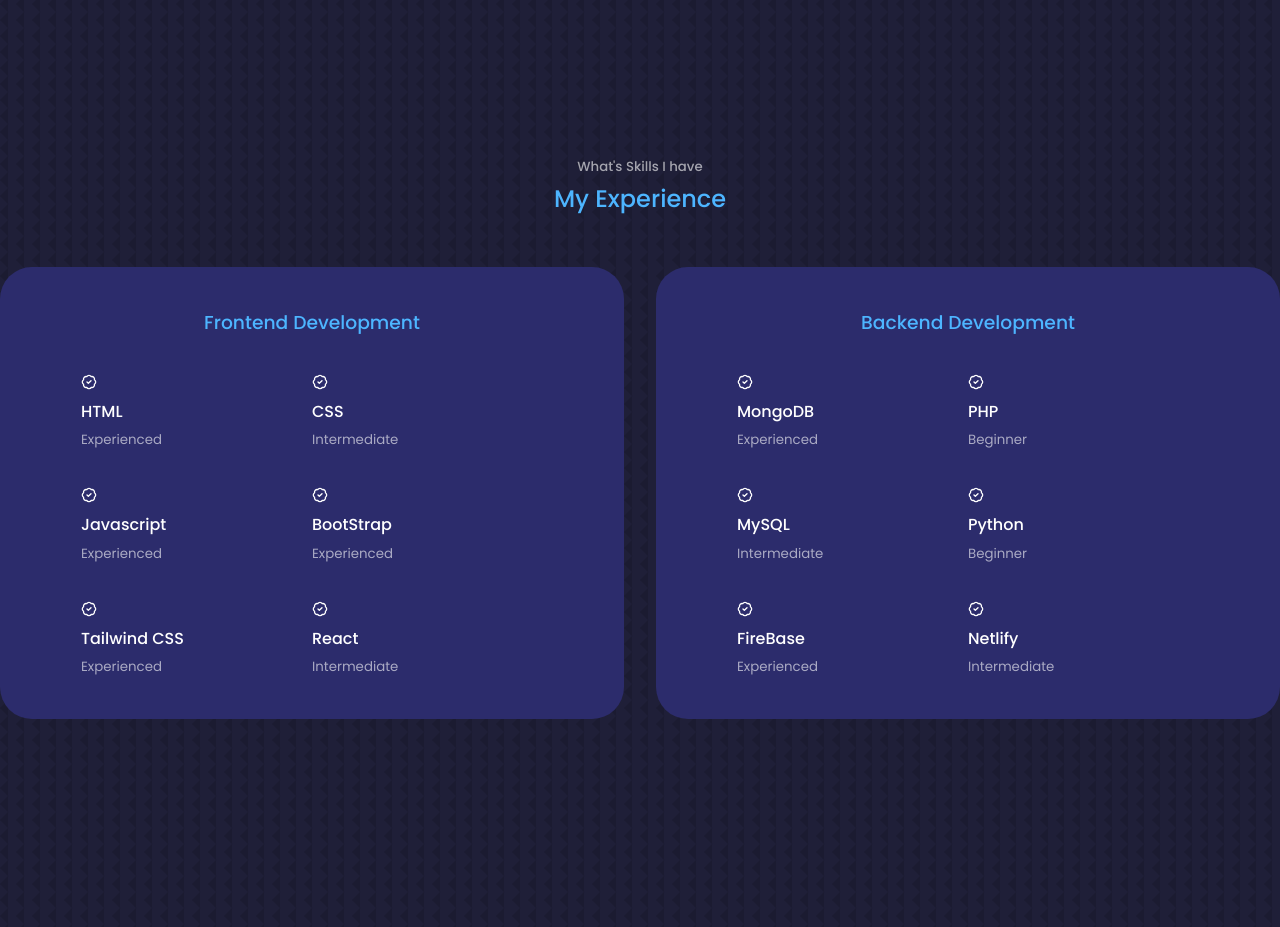
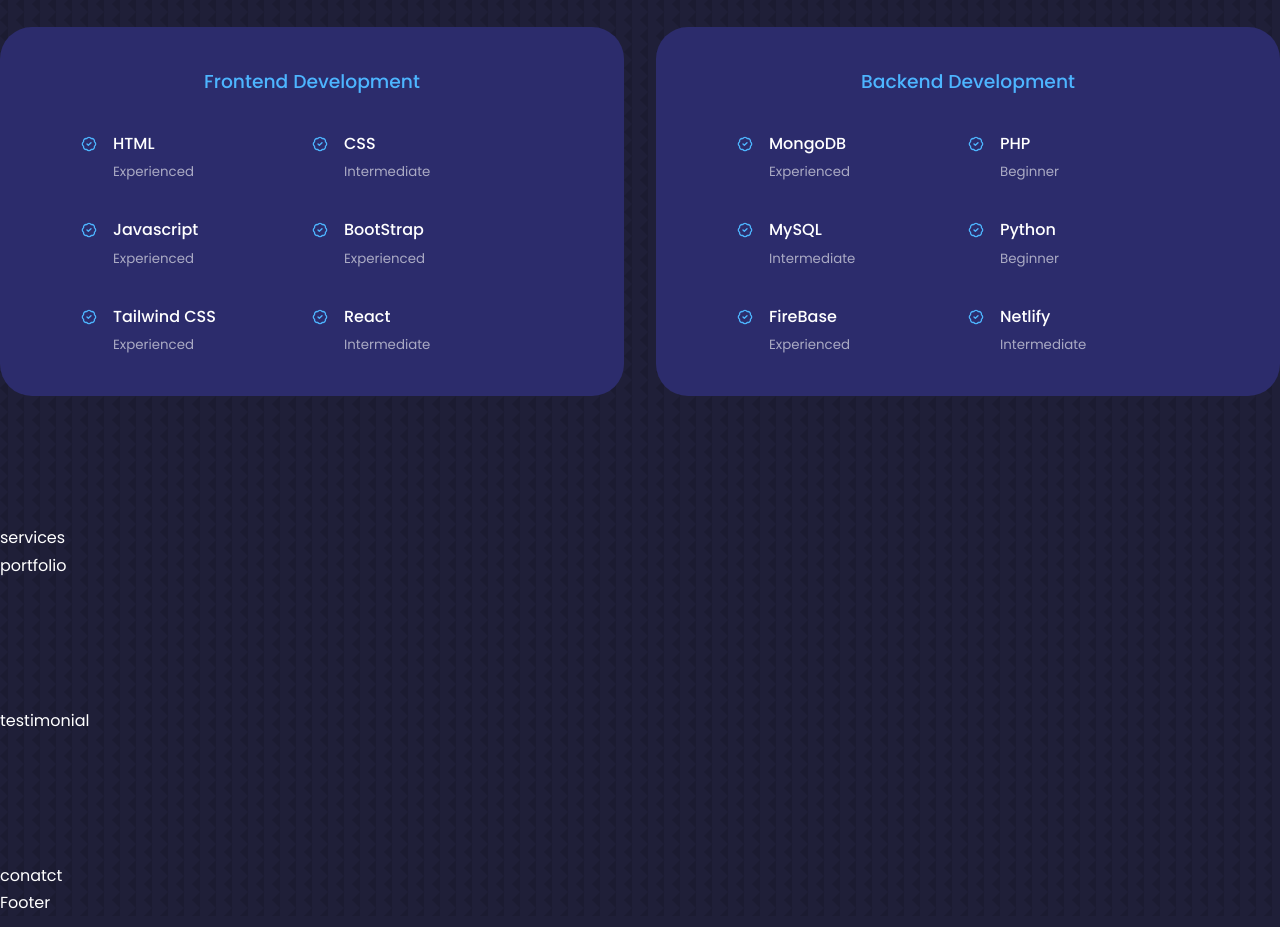
Before and after one commit to Utsho2848/Portfolio-website, a React (Create React App) app: page / in a window 1280 px wide. Shown: the part 1700-2627 px from the top of the page. Built offline with nearby package versions, Linux system fonts and the light colour scheme.

Commit message:
experience section added successfully

```diff
--- a/src/components/experience/Experience.jsx
+++ b/src/components/experience/Experience.jsx
@@ -13,39 +13,42 @@ const Experience = () => {
                     <h3>Frontend Development</h3>
                     <div className="experience_content">
                         <article className="experience_details">
-                            <LuBadgeCheck />
-                            <h4>HTML</h4>
-                            <small className='text-light'>Experienced</small>
+                            <LuBadgeCheck className='experience_details_icon' />
+                            <div><h4>HTML</h4>
+                                <small className='text-light'>Experienced</small></div>
+                        </article>
+
+
+                        <article className="experience_details">
+                            <LuBadgeCheck className='experience_details_icon' />
+                            <div><h4>CSS</h4>
+                                <small className='text-light'>Intermediate</small></div>
                         </article>
 
                         <article className="experience_details">
-                            <LuBadgeCheck />
-                            <h4>CSS</h4>
-                            <small className='text-light'>Intermediate</small>
+                            <LuBadgeCheck className='experience_details_icon' />
+                            <div><h4>Javascript</h4>
+                                <small className='text-light'>Experienced</small></div>
                         </article>
 
                         <article className="experience_details">
-                            <LuBadgeCheck />
-                            <h4>Javascript</h4>
-                            <small className='text-light'>Experienced</small>
+                            <LuBadgeCheck className='experience_details_icon' />
+                            <div>
+                                <h4>BootStrap</h4>
+                                <small className='text-light'>Experienced</small>
+                            </div>
                         </article>
 
                         <article className="experience_details">
-                            <LuBadgeCheck />
-                            <h4>BootStrap</h4>
-                            <small className='text-light'>Experienced</small>
+                            <LuBadgeCheck className='experience_details_icon' />
+                            <div><h4>Tailwind CSS</h4>
+                                <small className='text-light'>Experienced</small></div>
                         </article>
 
                         <article className="experience_details">
-                            <LuBadgeCheck />
-                            <h4>Tailwind CSS</h4>
-                            <small className='text-light'>Experienced</small>
-                        </article>
-
-                        <article className="experience_details">
-                            <LuBadgeCheck />
-                            <h4>React</h4>
-                            <small className='text-light'>Intermediate</small>
+                            <LuBadgeCheck className='experience_details_icon' />
+                            <div><h4>React</h4>
+                                <small className='text-light'>Intermediate</small></div>
                         </article>
 
                     </div>
@@ -55,39 +58,39 @@ const Experience = () => {
                     <h3>Backend Development</h3>
                     <div className="experience_content">
                         <article className="experience_details">
-                            <LuBadgeCheck />
-                            <h4>MongoDB</h4>
-                            <small className='text-light'>Experienced</small>
+                            <LuBadgeCheck className='experience_details_icon' />
+                            <div><h4>MongoDB</h4>
+                                <small className='text-light'>Experienced</small></div>
                         </article>
 
                         <article className="experience_details">
-                            <LuBadgeCheck />
-                            <h4>PHP</h4>
-                            <small className='text-light'>Beginner</small>
+                            <LuBadgeCheck className='experience_details_icon' />
+                            <div><h4>PHP</h4>
+                                <small className='text-light'>Beginner</small></div>
                         </article>
 
                         <article className="experience_details">
-                            <LuBadgeCheck />
-                            <h4>MySQL</h4>
-                            <small className='text-light'>Intermediate</small>
+                            <LuBadgeCheck className='experience_details_icon' />
+                            <div><h4>MySQL</h4>
+                                <small className='text-light'>Intermediate</small></div>
                         </article>
 
                         <article className="experience_details">
-                            <LuBadgeCheck />
-                            <h4>Python</h4>
-                            <small className='text-light'>Beginner</small>
+                            <LuBadgeCheck className='experience_details_icon' />
+                            <div><h4>Python</h4>
+                                <small className='text-light'>Beginner</small></div>
                         </article>
 
                         <article className="experience_details">
-                            <LuBadgeCheck />
-                            <h4>FireBase</h4>
-                            <small className='text-light'>Experienced</small>
+                            <LuBadgeCheck className='experience_details_icon' />
+                            <div><h4>FireBase</h4>
+                                <small className='text-light'>Experienced</small></div>
                         </article>
 
                         <article className="experience_details">
-                            <LuBadgeCheck />
-                            <h4>Netlify</h4>
-                            <small className='text-light'>Intermediate</small>
+                            <LuBadgeCheck className='experience_details_icon' />
+                            <div><h4>Netlify</h4>
+                                <small className='text-light'>Intermediate</small></div>
                         </article>
 
                     </div>
--- a/src/components/experience/experience.css
+++ b/src/components/experience/experience.css
@@ -29,3 +29,42 @@
     grid-template-columns: 1fr 1fr;
     row-gap: 2rem;
 }
+
+.experience_details {
+    display: flex;
+    gap: 1rem;
+}
+
+.experience_details_icon {
+    margin-top: 6px;
+    color: var(--color-primary);
+}
+
+@media screen and (max-width:1024px) {
+    .experience_container {
+        grid-template-columns: 1fr;
+        gap: 2rem;
+    }
+
+    .experience_container>div {
+        width: 80%;
+        padding: 2rem;
+        margin: 0 auto;
+    }
+
+    .experience_content {
+        padding: 1rem;
+    }
+}
+
+@media screen and (max-width:600px) {
+    .experience_container {
+        gap: 1rem;
+        grid-template-columns: 1fr;
+    }
+
+    .experience_container>div {
+        width: 100%;
+        padding: 2rem 1rem;
+    }
+}
--- a/src/index.css
+++ b/src/index.css
@@ -62,7 +62,6 @@ h1 {
 
 section {
     margin-top: 8rem;
-    height: 100vh;
 }
 
 section>h2,
```
